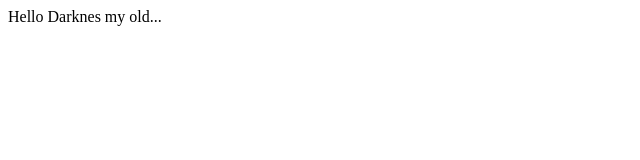
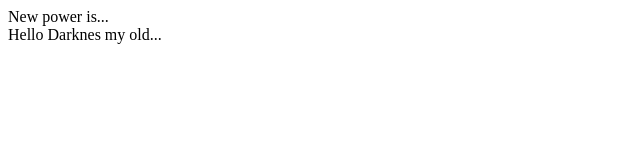
Before and after one commit to OlegWork/matehomework, a plain HTML site: page index.html in a window 1280 px wide. Shown: the whole page, without its empty margins (0-640 px from the left). Drawn offline with Linux system fonts and the light colour scheme.

Commit message:
/header added

```diff
--- a/index.html
+++ b/index.html
@@ -6,7 +6,7 @@
     <title>My project</title>
 </head>
 <body>
-    <header></header>
+    <header>New power is...</header>
     <main></main>
     <footer> Hello Darknes my old...   </footer>
 </body>
```
